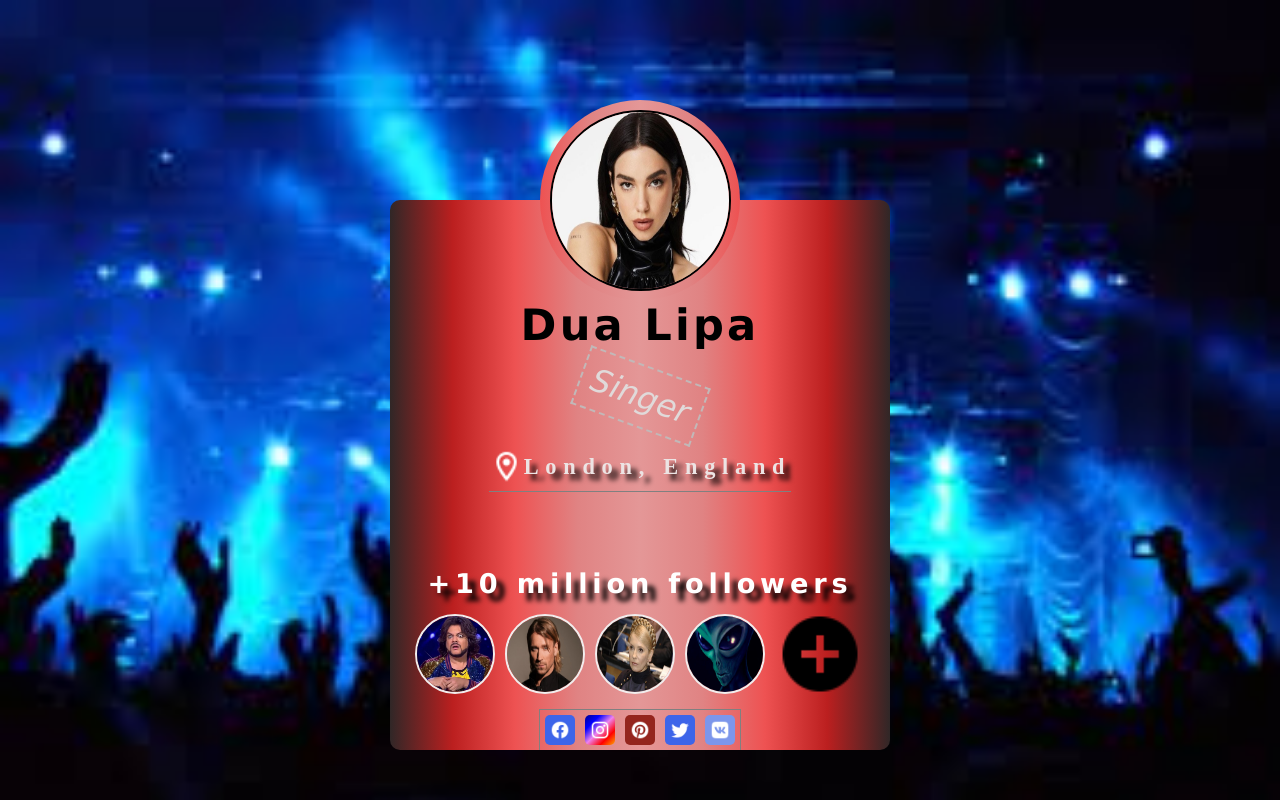
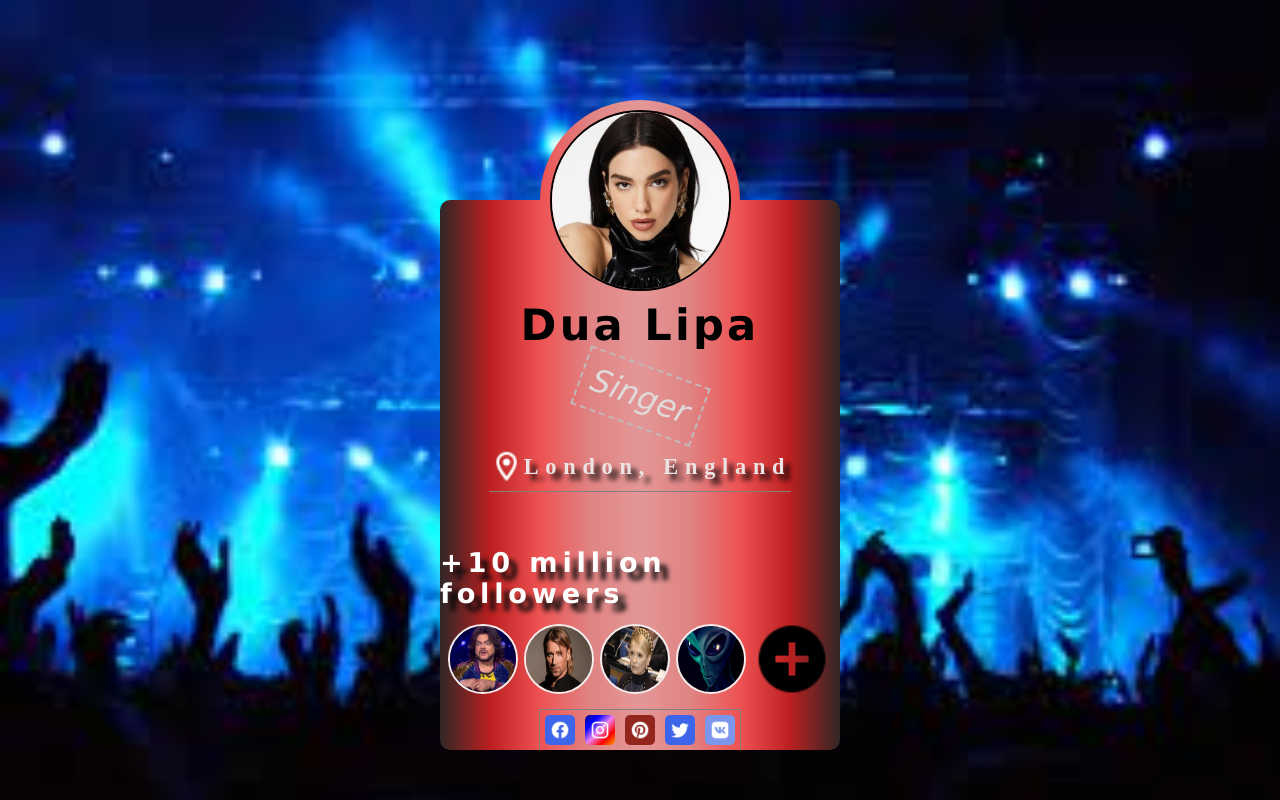
Before and after one commit to dmitriyPruss/flexcard1, a plain HTML site: page index.html in a window 1280 px wide. Drawn offline with Linux system fonts and the light colour scheme.

Commit message:
secont commit

```diff
--- a/css/styles.css
+++ b/css/styles.css
@@ -2,40 +2,35 @@
   box-sizing: border-box;
   margin: 0;
   padding: 0;
-}
-
-:root{
-  --back-color: linear-gradient(to right, rgb(48, 39, 39), rgb(187, 31, 31), rgb(238, 82, 82), rgb(224, 131, 131), rgb(228, 151, 151), rgb(224, 131, 131), rgb(238, 82, 82), rgb(187, 31, 31), rgb(48, 39, 39));
   font-size: 16px;
 }
-
 body {
   display: flex;
   justify-content: center;
-  align-items: start;
+  align-items: center;
   background-image: url(./../imgs/back.jpg);
   background-size: cover;
   background-repeat: no-repeat;
   height: 100vh;
 }
-
 .cardContainer {
+  width: 400px;
+  height: 800px;
   display: flex;
   flex-direction: column;
-  justify-content: center;
+  justify-content: flex-start;
   align-items: center;
-  min-width: 300px;
+  min-width: 350px;
 }
 
+/* head */
 .head {
   width: 200px;
   height: 200px;
   border-radius: 50%;
   background: linear-gradient(to right, rgb(238, 82, 82), rgb(224, 131, 131), rgb(228, 151, 151), rgb(224, 131, 131), rgb(238, 82, 82));
-
   position: relative;
   top: 100px;
-  z-index: 3;
 }
 .headBack {
   width: 95%;
@@ -44,22 +39,21 @@ body {
   position: absolute;
   top: 5%;
   left: 5%;
-  z-index: 2;
 }
 .headBack > img {
+  object-fit: cover;
   width: inherit;
   height: inherit;
   border-radius: 50%;
   border: 2px solid black;
 }
 
-
+/* main */
 .main {
-  background: var(--back-color);
-  width: 500px;
+  background: linear-gradient(to right, rgb(48, 39, 39), rgb(187, 31, 31), rgb(238, 82, 82), rgb(224, 131, 131), rgb(228, 151, 151), rgb(224, 131, 131), rgb(238, 82, 82), rgb(187, 31, 31), rgb(48, 39, 39));
+  width: inherit;
   height: 550px;
   border-radius: 10px;
-
   display: flex;
   flex-direction: column;
   justify-content: space-evenly;
@@ -67,11 +61,10 @@ body {
 }
 .main > h1 {
   margin-top: 100px;
-  font-family:'Lucida Sans', 'Lucida Sans Regular', 'Lucida Grande', 'Lucida Sans Unicode', Geneva, Verdana, sans-serif;
+  font-family:'Lucida Sans', 'Lucida Sans Regular', 'Lucida Grande', 'Lucida Sans Unicode', "Geneva", Verdana, sans-serif;
   font-size: 2.7rem;
   letter-spacing: 0.2rem;
 }
-
 #transP{
   transform: rotate(20deg);
   border: 2px dashed rgb(194, 184, 184);
@@ -97,7 +90,7 @@ body {
   font-size:1.4rem;
   letter-spacing: 0.3em;
   font-weight: 600;
-  text-shadow: 6px 6px 5px rgb(0, 0, 0);
+  text-shadow: 6px 6px 5px rgb(8, 8, 8);
 }
 .main>*:nth-child(4n){
   margin-top: auto;
@@ -106,27 +99,26 @@ body {
   color: white;
   font-weight: 800;
   letter-spacing: 0.3rem;
-  text-shadow: 8px 8px 5px rgb(0, 0, 0);
+  text-shadow: 8px 8px 5px rgb(10, 10, 10);
 }
-
-
 .followers {
   display: flex;
   justify-content: space-evenly;
   align-items: center;
+  flex-wrap: wrap;
+  overflow-y: auto;
 }
 .followers > img {
-  width: 80px;
-  height: 80px;
-  margin: 10px 5px;
+  width: 70px;
+  height: 70px;
+  margin: 10px 3px;
   border-radius: 50%;
   border: 2px solid rgb(241, 237, 237);
 }
-
 .followers > img:last-child {
   object-fit: cover;
-  width: 90px;
-  height: 90px;
+  width: 80px;
+  height: 80px;
   border-radius: 50%;
   border: 0px;
 }
@@ -136,8 +128,6 @@ body {
 .followers > img:active{
   border: 2px solid yellow;
 }
-
-
 .socialNetworks {
   display: flex;
   justify-content: space-between;
--- a/index.html
+++ b/index.html
@@ -14,7 +14,6 @@
           <img src="./../imgs/dua.jpg" alt="duaLipa" />
         </div>
       </div>
-
       <div class="main">
         <h1>Dua Lipa</h1>
         <p id='transP'>Singer</p>
@@ -24,18 +23,18 @@
         </div>
         <p>+10 million followers</p>
         <div class="followers">
-          <img src="./imgs/followers/kirk.jpg" alt="" />
-          <img src="./imgs/followers/vinnik.jpg" alt="" />
-          <img src="./imgs/followers/timo.jpg" alt="" />
-          <img src="./imgs/followers/alien.jpg" alt="" />
-          <img src="./imgs/followers/plus-circle.png" alt="" />
+          <img src="./imgs/followers/kirk.jpg" alt="kirkorov" />
+          <img src="./imgs/followers/vinnik.jpg" alt="vinnik" />
+          <img src="./imgs/followers/timo.jpg" alt="timoshenko" />
+          <img src="./imgs/followers/alien.jpg" alt="alien" />
+          <img src="./imgs/followers/plus-circle.png" alt="circle" />
         </div>
         <div class="socialNetworks">
-          <img src="./imgs/icons/facebook.png" alt="" />
-          <img src="./imgs/icons/instagram.png" alt="" />
-          <img src="./imgs/icons/pinterest.png" alt="" />
-          <img src="./imgs/icons/twitter.png" alt="" />
-          <img src="./imgs/icons/vk.png" alt="" />
+          <img src="./imgs/icons/facebook.png" alt="facebook" />
+          <img src="./imgs/icons/instagram.png" alt="instagram" />
+          <img src="./imgs/icons/pinterest.png" alt="pinterest" />
+          <img src="./imgs/icons/twitter.png" alt="twitter" />
+          <img src="./imgs/icons/vk.png" alt="vk" />
         </div>
       </div>
     </div>
```
